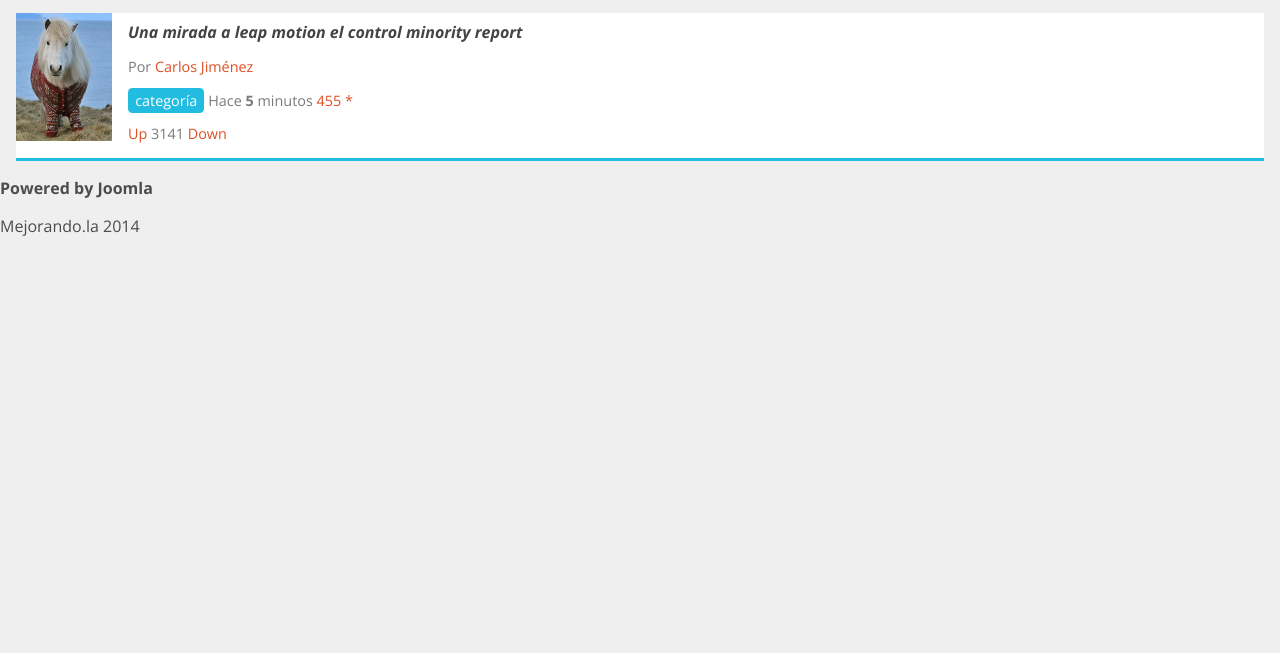
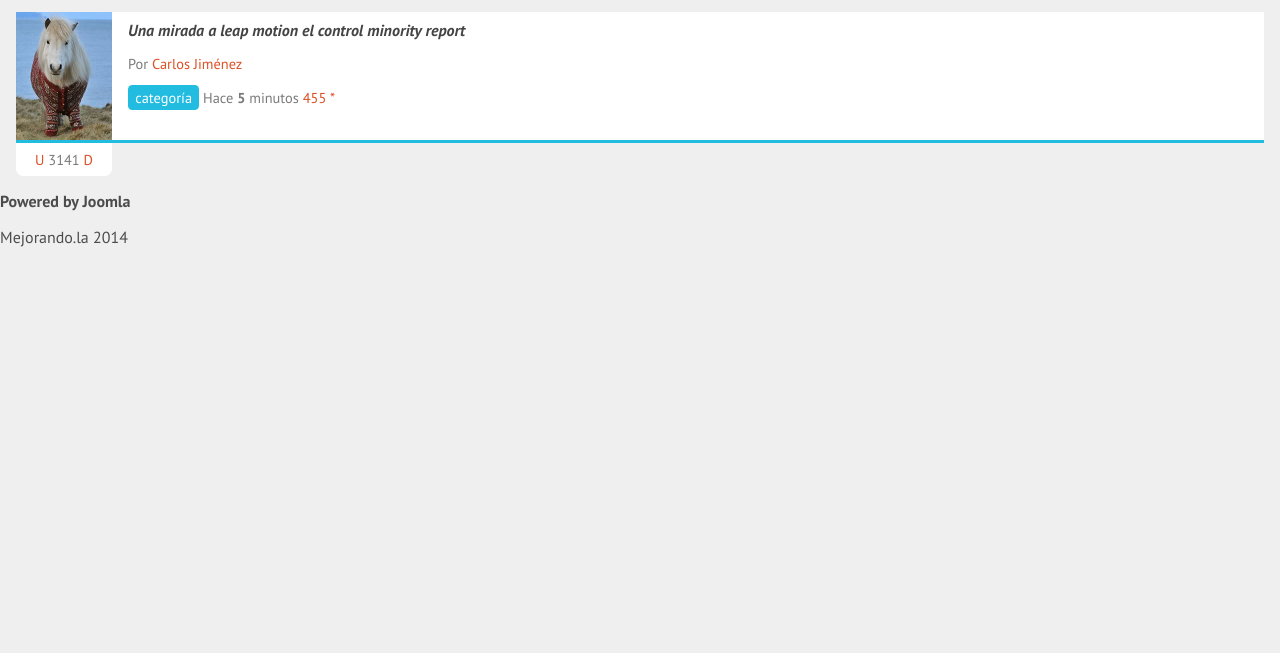
Before and after one commit to kitsunemx/Pulse, a plain HTML site: page index.html in a window 1280 px wide. Shown: the part 147-800 px from the top of the page. Drawn offline with nearby package versions, Linux system fonts and the light colour scheme.

Commit message:
Votacion usando position

```diff
--- a/estilos.css
+++ b/estilos.css
@@ -7,7 +7,7 @@ body
 {
 	background: #EFEFEF;
 	color: #4c4c4c;
-	font-family: 'Open Sans';
+	font-family: 'PT Sans';
 	font-size: 16px;
 	margin: 0;
 }
@@ -100,6 +100,9 @@ nav #publicar_nav a
 {
 	background: white;
 	border-bottom: solid 3px #22BCE0;
+	margin-bottom: 3em;
+	min-height: 128px;
+	position: relative;
 }
 #contenido .item p
 {
@@ -134,3 +137,14 @@ nav #publicar_nav a
 	color: #444;
 	text-decoration: none;
 }
+#contenido .item .votacion
+{
+	background: white;
+	border-radius: 0 0 0.5em 0.5em;
+	margin: 3px 0 0 0;
+	padding: 0.5em 0;
+	position: absolute;
+	text-align: center;
+	top: 100%;
+	width: 96px;
+}
--- a/index.html
+++ b/index.html
@@ -4,7 +4,7 @@
 	<meta charset="utf-8" />
 	<title>Puls3 es la comunidad de gente pro y atractiva</title>
 	<link rel="stylesheet" href="normalize.css">
-	<link href='http://fonts.googleapis.com/css?family=Open+Sans:300italic,400italic,600italic,700italic,800italic,400,700,800,600,300' rel='stylesheet' type='text/css'/>
+	<link href='http://fonts.googleapis.com/css?family=PT+Sans:400,700,400italic,700italic' rel='stylesheet' type='text/css' />
 	<link rel="stylesheet" href="estilos.css">
 </head>
 <body>
@@ -49,10 +49,10 @@
 					<a class="comentarios_item" href="#">455</a>
 					<a class="guardar_item" href="#">*</a>
 				</p>
-				<p class"votacion">
-					<a class="up" href="#">Up</a>
+				<p class="votacion">
+					<a class="up" href="#">U</a>
 					3141
-					<a class="down" href="#">Down</a>
+					<a class="down" href="#">D</a>
 				</p>
 		</article>
 	</section>
```
